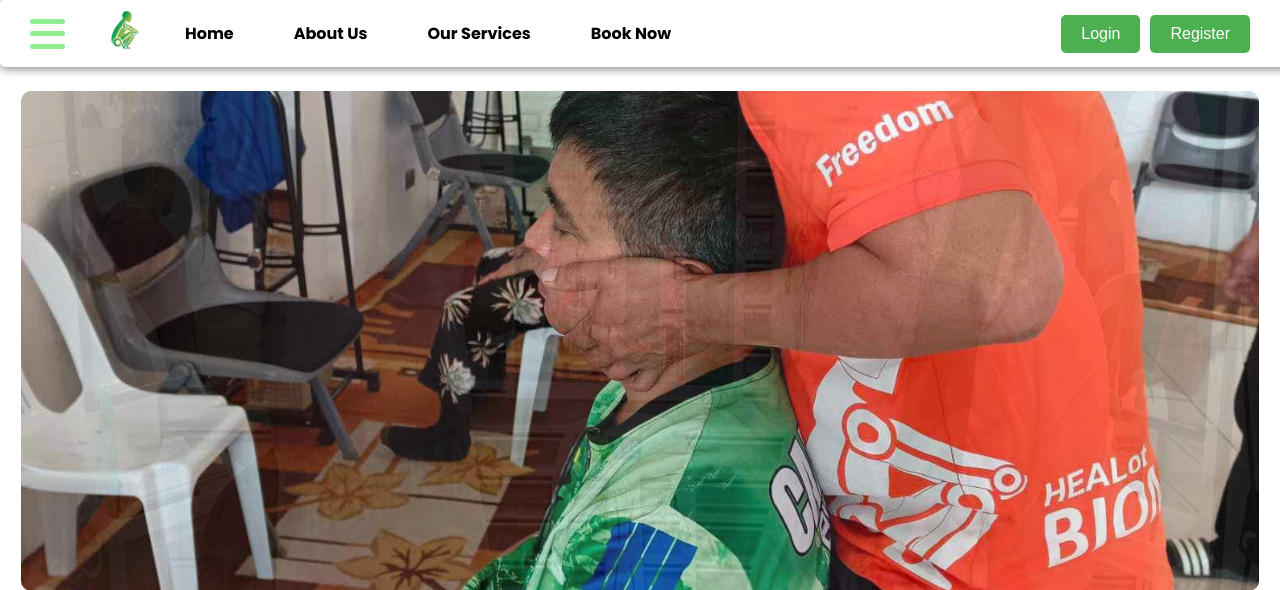
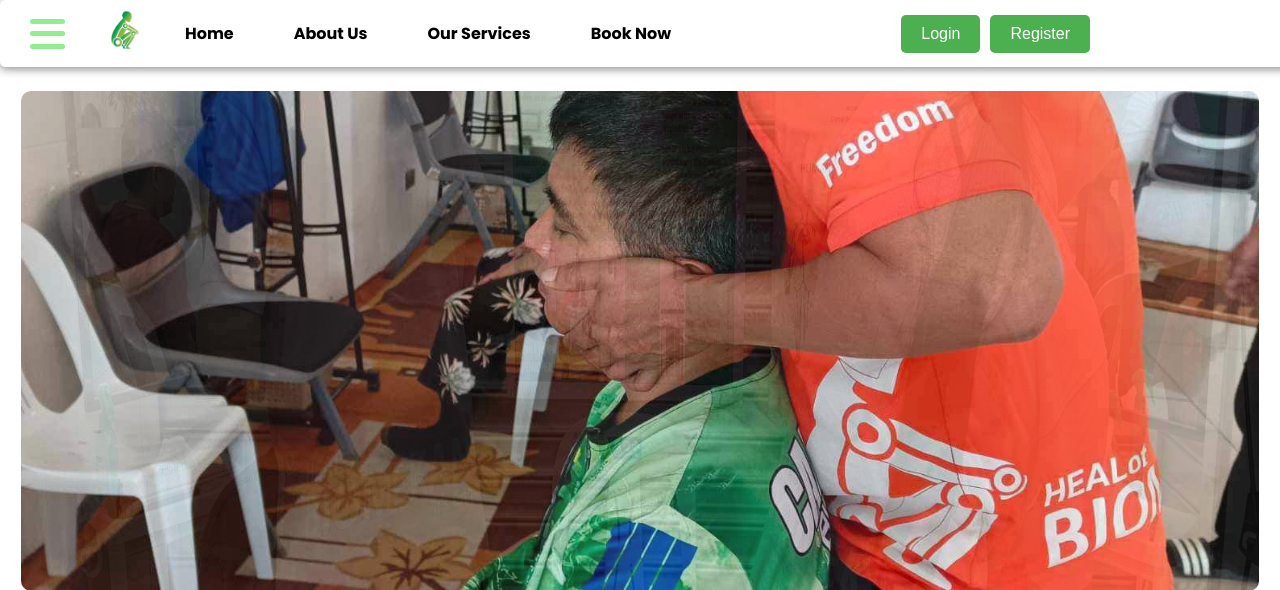
Before and after one commit to SeoIjin/pr-expo-5-, a PHP site: page /homepage.php in a window 1280 px wide. Shown: the top 590 px of the page. Run offline with PHP 8.4, Linux system fonts and the light colour scheme; some libraries are stand-ins or nearby versions.

Commit message:
Update homepage.php

```diff
--- a/homepage.php
+++ b/homepage.php
@@ -100,7 +100,7 @@ if (isset($_SESSION['user_id'])) {
             display: flex;
             position: absolute; /* Position it in relation to the navbar */
             top: 15px; /* Space from the top */
-            right: 90px; /* Adjust horizontal spacing from the right */
+            right: 250px; /* Adjust horizontal spacing from the right */
             transition: transform 0.5s, box-shadow 0.3s;
         }
         .container .btn {
```
